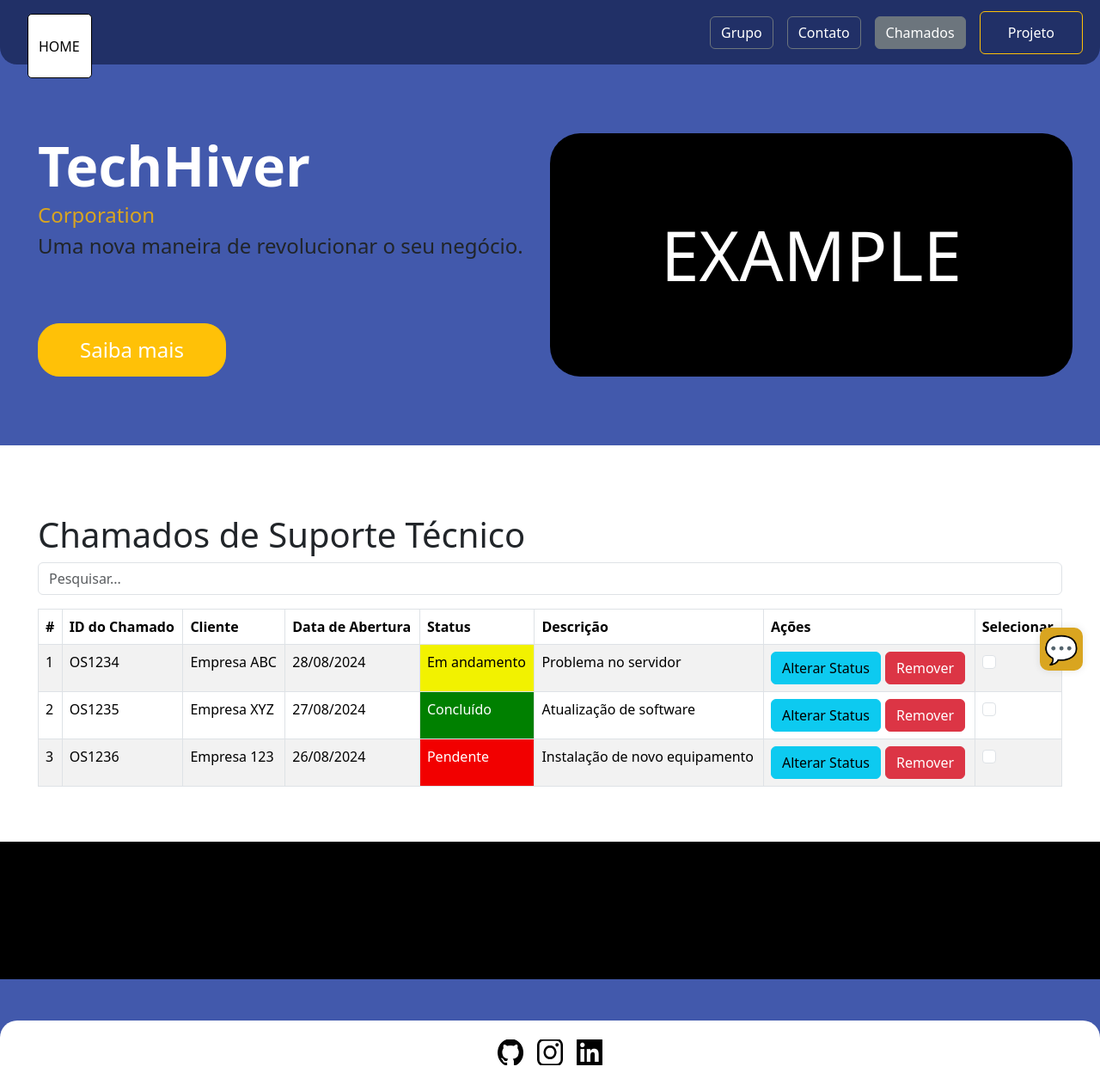
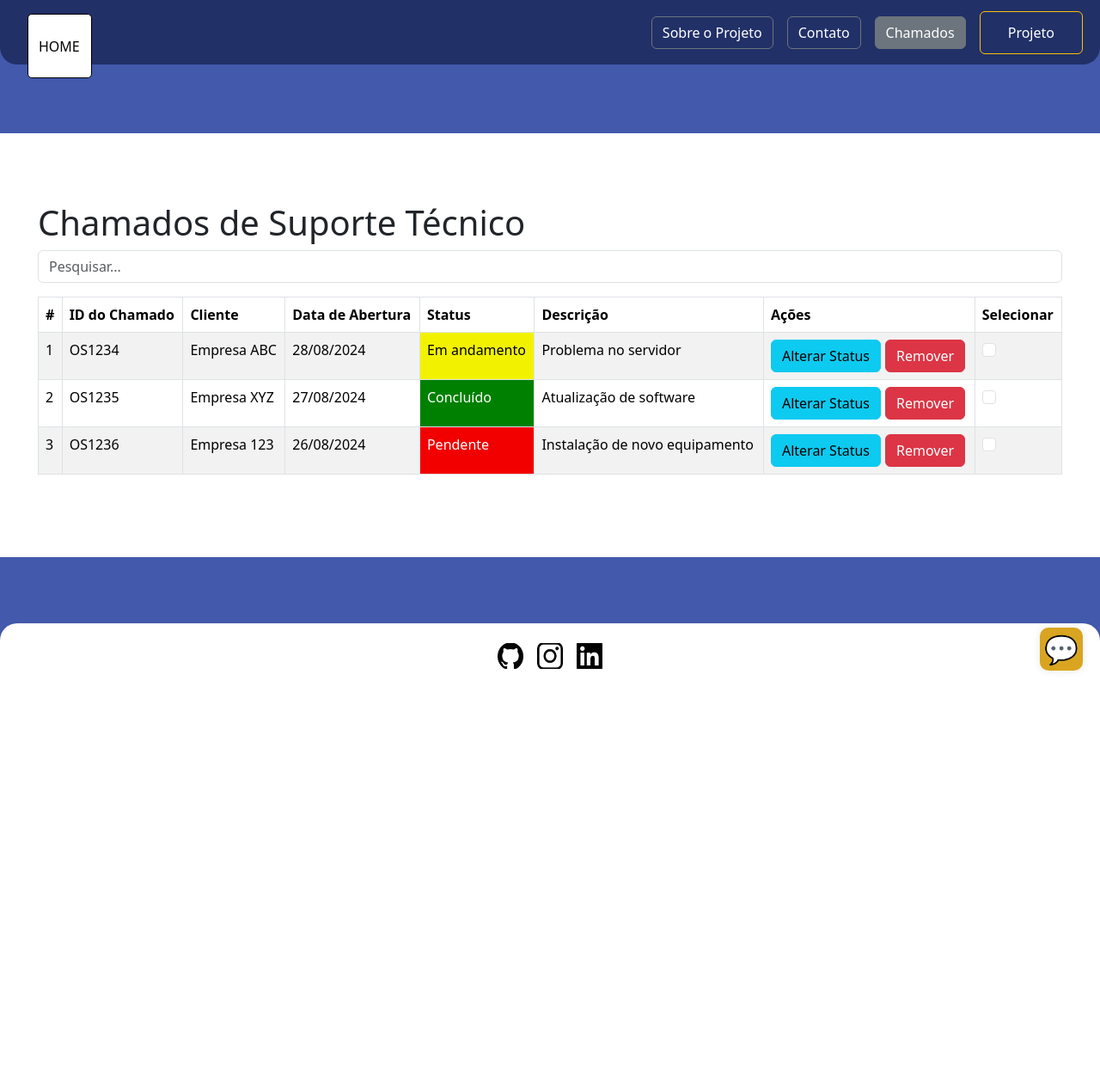
Before and after one commit to t3kh1v3/challenge01, a React (Create React App) app: page /list in a window 1280 px wide. Shown: the whole page at 86% size. After the commit the page ends 800 px from the top, so only its background shows below. Built offline with nearby package versions, Linux system fonts and the light colour scheme.

Commit message:
fix layout and home

```diff
--- a/src/components/Layout.js
+++ b/src/components/Layout.js
@@ -35,7 +35,7 @@ export const Layout = ({ children }) => {
         <Col xs='8' style={{ display: 'flex', justifyContent: 'end', alignItems: 'center' }}>
           <Link to='/group'>
             <Button active={path === '/group'} variant='outline-secondary' style={{ marginLeft: '.5em', marginRight: '.5em', color: 'white' }}>
-              Grupo
+              Sobre o Projeto
             </Button>
           </Link>
 
--- a/src/pages/home/Home.js
+++ b/src/pages/home/Home.js
@@ -26,44 +26,6 @@ export const Home = () => {
           <div style={{}}>
             EXAMPLE
           </div>
-        </Col>
-      </Row>
-
-      <Row
-        style={{
-          backgroundColor: 'white',
-          paddingTop: '5em',
-          paddingBottom: '5em',
-          marginLeft: '-2.75em',
-          marginRight: '-2.75em',
-          paddingLeft: '2em',
-          paddingRight: '2em',
-          marginBottom: '-2em',
-        }}
-      >
-        <Col xs={6} style={{ display: 'flex', justifyContent: 'space-between', alignItems: 'center', flexDirection: 'column' }}>
-          <div style={{ display: 'flex', justifyContent: 'center', alignItems: 'center', backgroundColor: 'black', color: 'white', fontSize: '5em', borderRadius: '35px', width: '85%', height: '45%' }}>
-            EXAMPLE
-          </div>
-
-          <div style={{ display: 'flex', justifyContent: 'center', alignItems: 'center', backgroundColor: 'black', color: 'white', fontSize: '5em', borderRadius: '35px', width: '85%', height: '45%' }}>
-            EXAMPLE
-          </div>
-        </Col>
-
-        <Col xs={6}>
-          <h1 style={{ textAlign: 'center', color: '#D9A520', fontSize: '5em', marginBottom: '.75em' }}>Sobre nós</h1>
-
-          <p>
-            ontrary to popular belief, Lorem Ipsum is not simply random text. It has roots in a piece of classical Latin literature from 45 BC, making it over 2000 years old. Richard McClintock, a Latin professor at Hampden-Sydney College in Virginia, looked up one of the more
-          </p>
-          <p>
-            obscure Latin words, consectetur, from a Lorem Ipsum passage, and going through the cites of the word in classical literature, discovered the undoubtable source. Lorem Ipsum comes from sections 1.10.32 and 1.10.33 of "de Finibus Bonorum et
-          </p>
-
-          <p>
-            Malorum" (The Extremes of Good and Evil) by Cicero, written in 45 BC. This book is a treatise on the theory of ethics, very popular during the Renaissance. The first line of Lorem Ipsum, "Lorem ipsum
-          </p>
         </Col>
       </Row>
 
--- a/src/pages/list/List.js
+++ b/src/pages/list/List.js
@@ -1,5 +1,6 @@
-import React, { useState, useCallback } from 'react';
-import { Button, Col, Container, Row, Table, Form } from 'react-bootstrap';
+import { Button, Col, Container, Form, Row, Table } from 'react-bootstrap';
+import React, { useCallback, useState } from 'react';
+
 import { Link } from 'react-router-dom';
 import _ from 'lodash';
 
@@ -81,24 +82,6 @@ export const List = () => {
 
     return (
         <Container fluid style={{ padding: '5em 2em' }}>
-            <Row style={{ paddingBottom: '5em' }}>
-                <Col xs={6}>
-                    <h1 style={{ color: 'white', fontWeight: 'bold', fontSize: '4em', marginBottom: 0 }}>
-                        TechHiver
-                    </h1>
-                    <div style={{ color: '#D9A520', fontSize: '1.5em' }}>Corporation</div>
-                    <p style={{ marginTop: 0, marginBottom: '3em', fontSize: '1.5em' }}>Uma nova maneira de revolucionar o seu negócio.</p>
-                    <Link to='/project'>
-                        <Button variant='warning' style={{ padding: '.5em 2em', borderRadius: '25px', color: 'white', fontSize: '1.5em' }}>
-                            Saiba mais
-                        </Button>
-                    </Link>
-                </Col>
-                <Col xs={6} style={{ display: 'flex', justifyContent: 'center', alignItems: 'center', backgroundColor: 'black', color: 'white', fontSize: '5em', borderRadius: '35px' }}>
-                    <div>EXAMPLE</div>
-                </Col>
-            </Row>
-
             <Row
                 style={{
                     backgroundColor: 'white',
@@ -167,19 +150,6 @@ export const List = () => {
                 </Col>
             </Row>
 
-            <Row
-                style={{
-                    backgroundColor: 'black',
-                    paddingTop: '5em',
-                    paddingBottom: '5em',
-                    marginLeft: '-2.75em',
-                    marginRight: '-2.75em',
-                    paddingLeft: '2em',
-                    paddingRight: '2em',
-                    marginBottom: '-2em',
-                }}
-            />
-
             {/* Caixa Flutuante de Chatbot */}
             <div style={{
                 position: 'fixed',
```
Also changed, not shown: src/reportWebVitals.js (deleted, +0 -13 lines), src/setupTests.js (deleted, +0 -5 lines).
